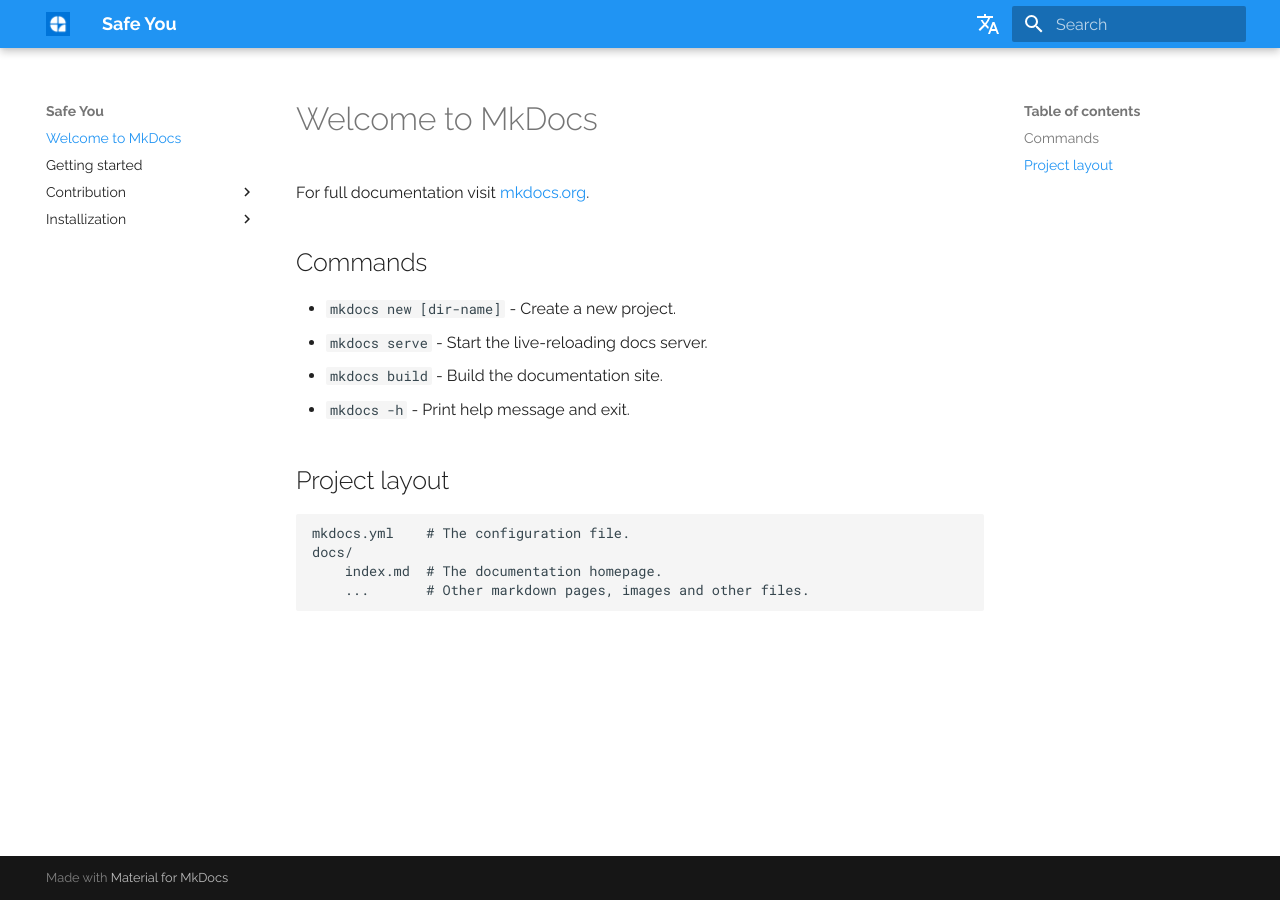
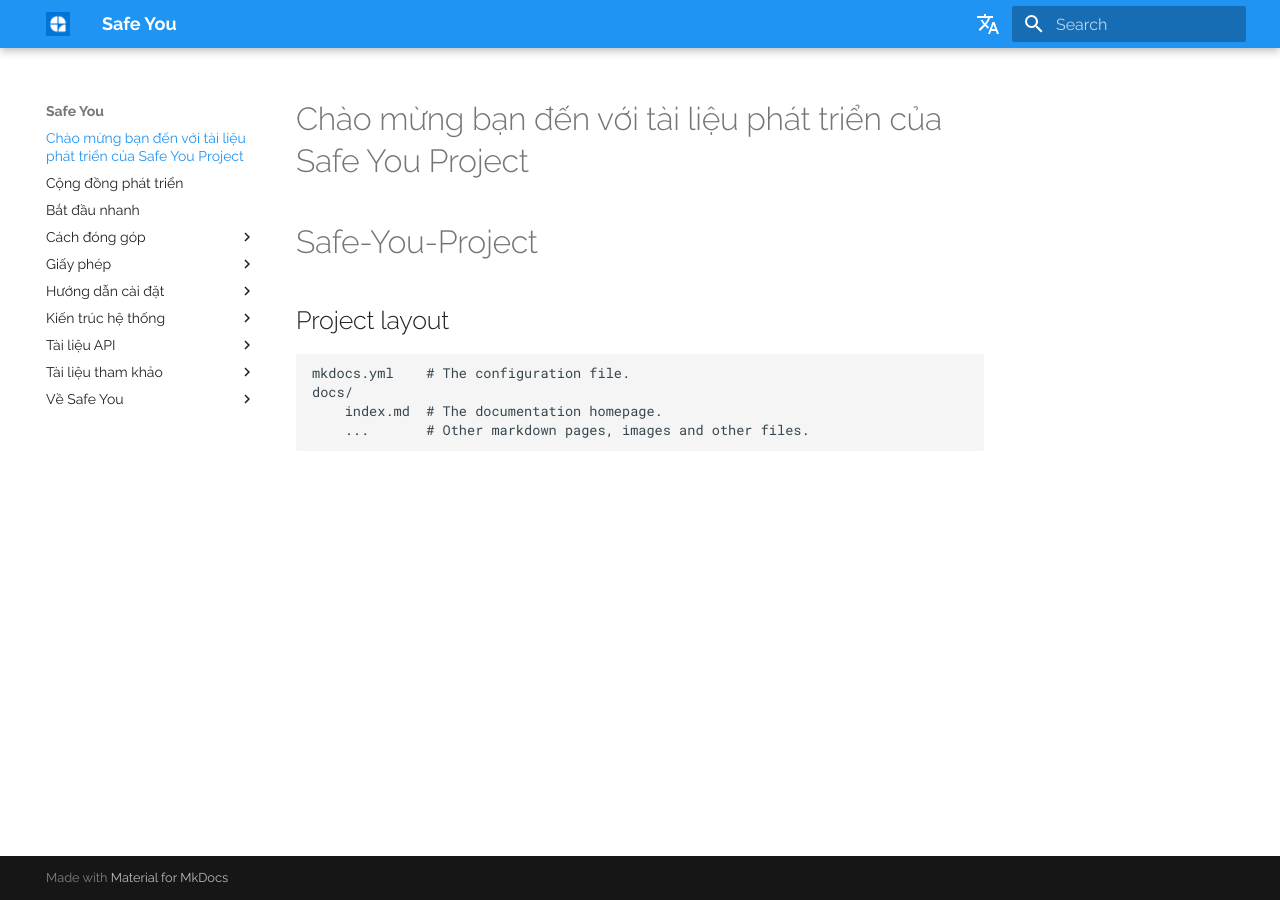
Before and after one commit to UTE-SafeYou/safeyou-docs, an MkDocs documentation site: the page built from docs/index.md, in a window 1280 px wide. Built offline with MkDocs 1.6.1 and Material for MkDocs 9.7.7, drawn with Linux system fonts in a browser that asks for light colours; comment, search, counter and statistics services are not loaded.

Commit message:
Update: add sturcutre

```diff
--- /dev/null
+++ b/docs/Cách-đóng-góp/Backend as a service/index.md
@@ -0,0 +1 @@
+# Đóng góp phát triển BaaS
--- /dev/null
+++ b/docs/Cách-đóng-góp/Client app/index.md
@@ -0,0 +1 @@
+# Đóng góp phát triển client
--- /dev/null
+++ b/docs/Cách-đóng-góp/Internal app/index.md
@@ -0,0 +1 @@
+# Đóng góp phát triển internal
--- /dev/null
+++ b/docs/Cách-đóng-góp/index.md
@@ -0,0 +1 @@
+# Hướng dẫn cách đóng góp
--- /dev/null
+++ b/docs/Giấy-phép/index.md
@@ -0,0 +1,3 @@
+# Giấy phép sử dụng của Safe You
+
+Để thuận tiện trong quá trình sử dụng và đóng góp cho Safe You, chúng tôi xác định rõ các điều khoản và điều kiện dưới đây.
--- /dev/null
+++ b/docs/Kiến-trúc-hệ-thống/infrastructure.md
@@ -0,0 +1 @@
+# Tổng quan hệ thống
--- /dev/null
+++ b/docs/Tài-liệu-tham-khảo/index.md
@@ -0,0 +1 @@
+# Tài liệu tham khảo
--- /dev/null
+++ b/docs/Về Safe You/index.md
@@ -0,0 +1 @@
+# Thành viên phát triển
--- /dev/null
+++ b/docs/Về Safe You/vision.md
@@ -0,0 +1 @@
+# Tầm nhìn phát triển
--- /dev/null
+++ b/docs/community.md
@@ -0,0 +1 @@
+# Cộng đồng phát triển
--- a/docs/contribution/tips.md
+++ /dev/null
@@ -1 +0,0 @@
-# Contribution
--- a/docs/getting-started.md
+++ b/docs/getting-started.md
@@ -1 +1 @@
-# Getting started
+# Bắt đầu nhanh
--- a/docs/index.md
+++ b/docs/index.md
@@ -1,13 +1,6 @@
-# Welcome to MkDocs
+# Chào mừng bạn đến với tài liệu phát triển của Safe You Project
 
-For full documentation visit [mkdocs.org](https://www.mkdocs.org).
-
-## Commands
-
-- `mkdocs new [dir-name]` - Create a new project.
-- `mkdocs serve` - Start the live-reloading docs server.
-- `mkdocs build` - Build the documentation site.
-- `mkdocs -h` - Print help message and exit.
+# Safe-You-Project
 
 ## Project layout
 
```
Also changed, not shown: docs/Giấy-phép/Apache2.0.md (added, +1 -0 lines), docs/Tài-liệu-API/index.md (added, +1 -0 lines), docs/Hướng-dẫn-cài-đặt/install.md (renamed from docs/installization/install.md), docs/assets/image.png (added).
